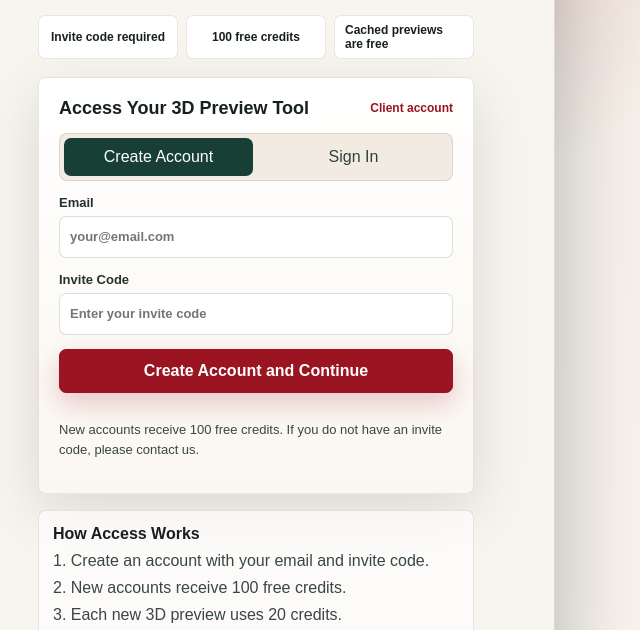
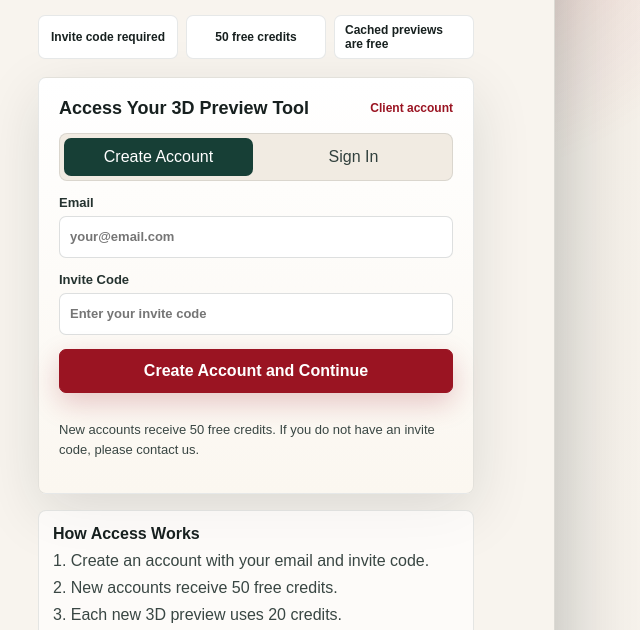
Before and after one commit to weijielin278-spec/weide-3d-preview, a website: page login.html in a window 1280 px wide. Shown: the part 297-927 px from the top of the page, 605-1245 px from the left. Drawn offline with Linux system fonts and the light colour scheme; no server answers.

Commit message:
Set new account credits to 50

```diff
--- a/login.html
+++ b/login.html
@@ -38,7 +38,7 @@
 
           <div class="value-strip">
             <span>Invite code required</span>
-            <span>100 free credits</span>
+            <span>50 free credits</span>
             <span>Cached previews are free</span>
           </div>
 
@@ -64,13 +64,13 @@
             </label>
 
             <button id="submitAccountBtn" class="primary login-submit" type="button">Create Account and Continue</button>
-            <p id="accountStatus" class="hint">New accounts receive 100 free credits. If you do not have an invite code, please contact us.</p>
+            <p id="accountStatus" class="hint">New accounts receive 50 free credits. If you do not have an invite code, please contact us.</p>
           </div>
 
           <div class="login-rules client-access-rules">
             <strong>How Access Works</strong>
             <span>1. Create an account with your email and invite code.</span>
-            <span>2. New accounts receive 100 free credits.</span>
+            <span>2. New accounts receive 50 free credits.</span>
             <span>3. Each new 3D preview uses 20 credits.</span>
             <span>4. Cached previews do not use credits.</span>
             <div class="invite-help">
--- a/login.js
+++ b/login.js
@@ -14,7 +14,7 @@ function setMode(nextMode) {
   $("#submitAccountBtn").textContent = mode === "register" ? "Create Account and Continue" : "Sign In and Continue";
   setStatus(
     mode === "register"
-      ? "New accounts receive 100 free credits. If you do not have an invite code, please contact us."
+      ? "New accounts receive 50 free credits. If you do not have an invite code, please contact us."
       : "Enter your registered email to continue.",
   );
 }
```
Also changed, not shown: 1 other file.
